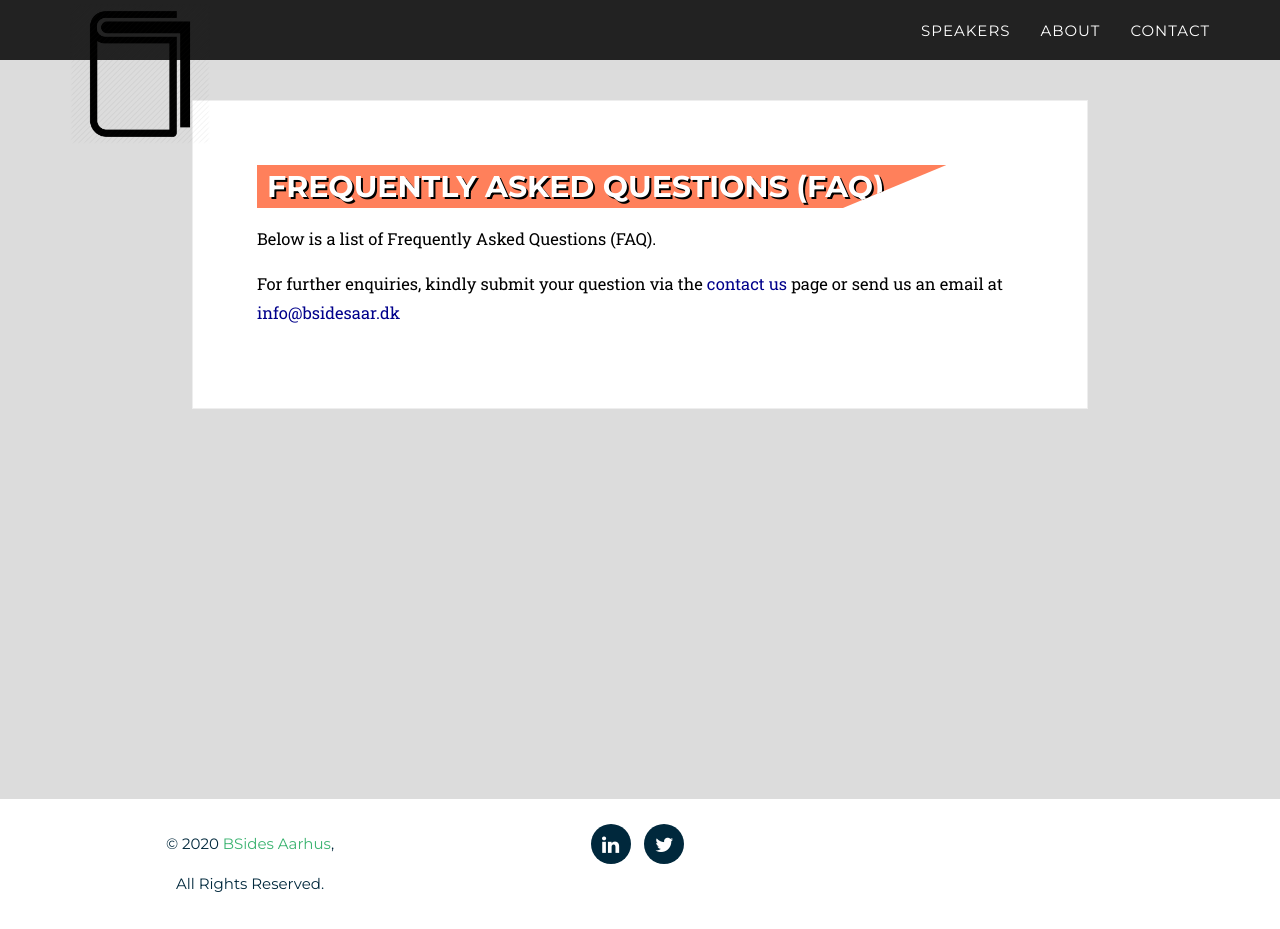
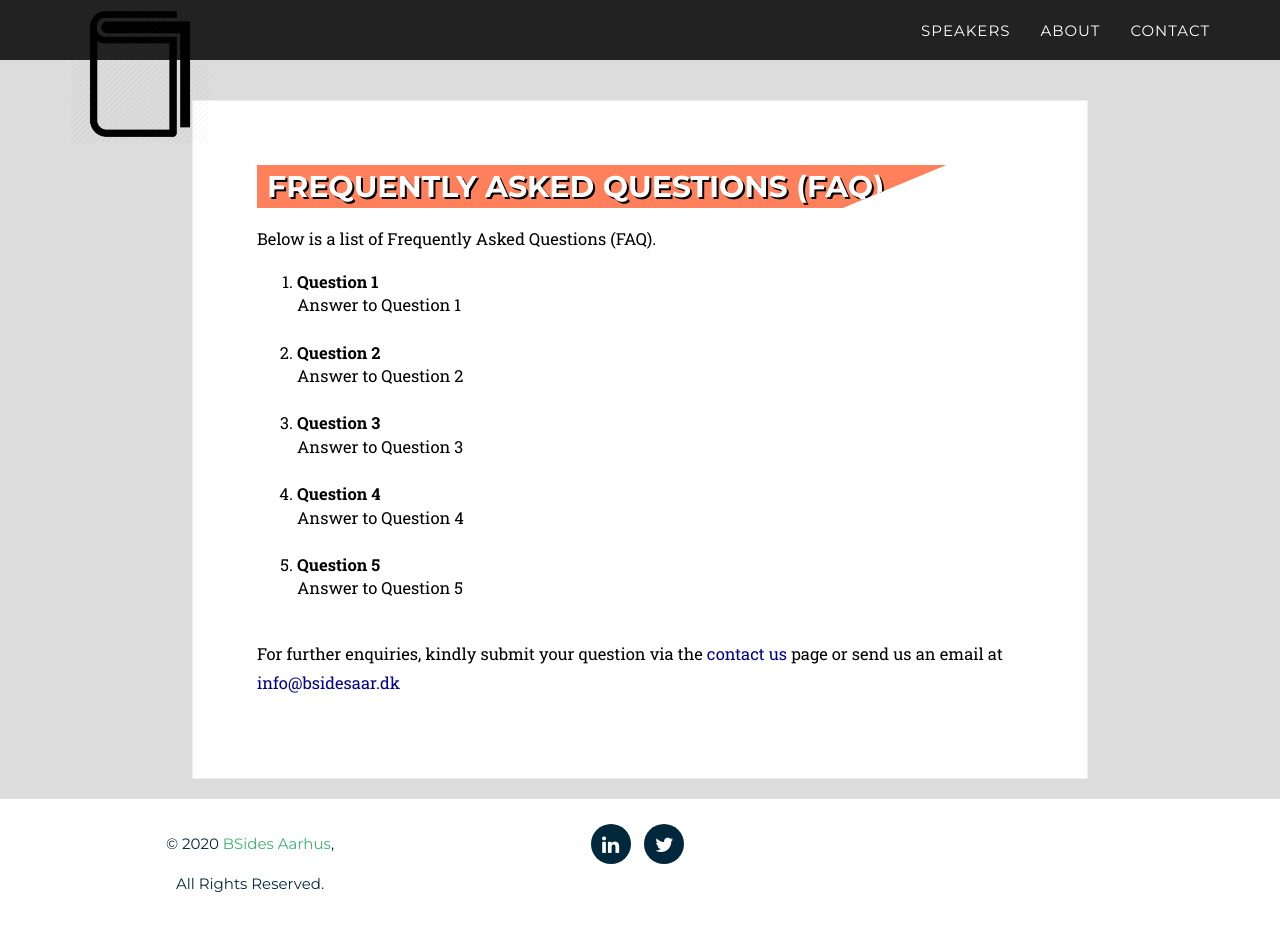
Before and after one commit to BSides-Aarhus/2020-Website, a Jekyll site: the page built from _2020_pages/faqs.html, in a window 1280 px wide and 929 px high. Built offline with Jekyll 4.4.1, drawn with Linux system fonts in a browser that asks for light colours; some web fonts are replaced.

```diff
--- a/_2020_pages/faqs.html
+++ b/_2020_pages/faqs.html
@@ -14,14 +14,14 @@
 
       <p>Below is a list of Frequently Asked Questions (FAQ).<p>
         <ol>
-            {% for faq in site.data.twenty_17.faqs %}
+            {% for faq in site.data.twenty_20.faqs %}
                 <li><b>{{ faq.question }}</b>
                     <br>{{ faq.answer }}<br><br>
                 </li>
             {% endfor %}
         </ol>
         <p>
-            For further enquiries, kindly submit your question via the <a href="/#contacts">contact us</a>
+            For further enquiries, kindly submit your question via the <a href="/#contact">contact us</a>
             page or send us an email at <a href="mailto:info@basidesaar.dk">info@bsidesaar.dk</a>
         </p>
     </div>
```
